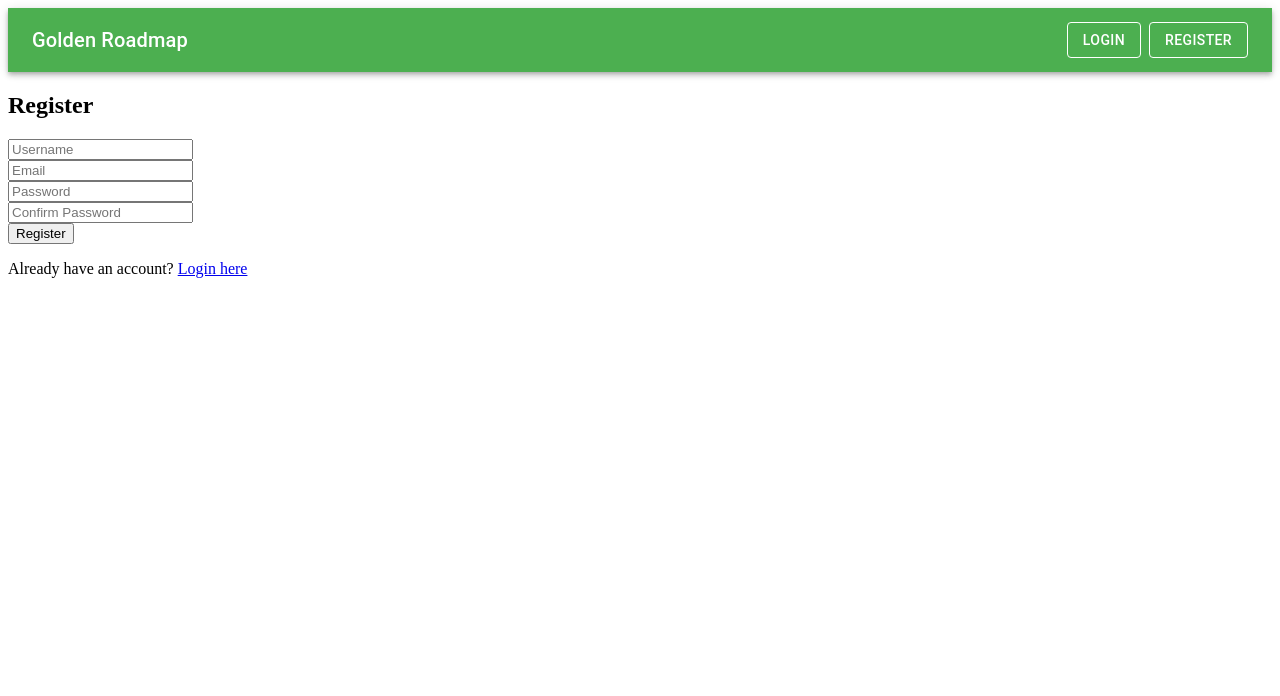
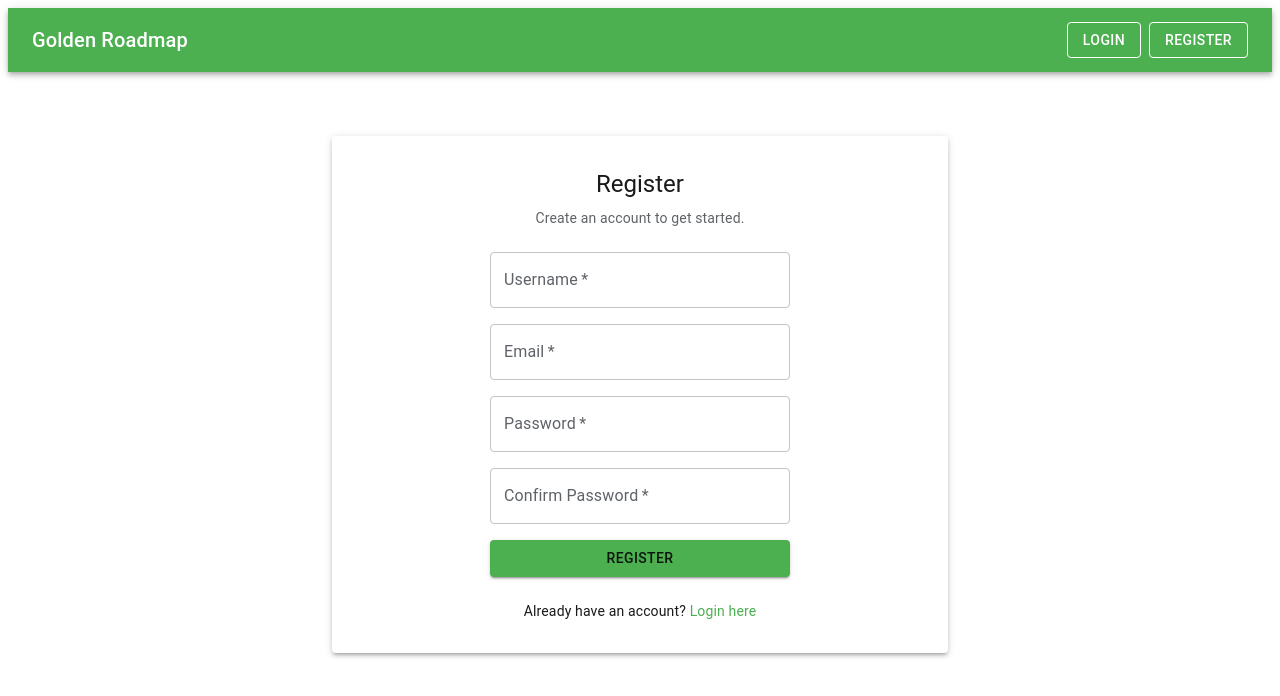
Before and after one commit to NC-6-2-Capstones/Pivot-Pioneers-FE, a React (Vite) app: page /register in a window 1280 px wide. Shown: the top 696 px of the page. Built offline with nearby package versions, Linux system fonts and the light colour scheme.

Commit message:
added register container with material ui

```diff
--- a/src/pages/RegisterPage.jsx
+++ b/src/pages/RegisterPage.jsx
@@ -1,6 +1,7 @@
 
 import React, { useState } from 'react';
 import { useNavigate } from 'react-router-dom';
+import { Typography, Container, Paper, Box, TextField, Button, Alert } from '@mui/material';
 import { useAuth } from '../contexts/AuthContext';
 
 const RegisterPage = () => {
@@ -37,68 +38,114 @@ const RegisterPage = () => {
             await register(username, email, password);
             // Navigation happens in the effect when isAuthenticated changes
         } catch (err) {
+            console.error('Registration error:', err);
+            console.error('Response data:', err.response?.data);
+
+            if (err.response?.data) {
+                // Format error messages from the API
+                const errors = err.response.data;
+                const errorMessages = [];
+
+                for (const field in errors) {
+                    if (Array.isArray(errors[field])) {
+                        errorMessages.push(`${field}: ${errors[field].join(', ')}`);
+                    } else if (typeof errors[field] === 'string') {
+                        errorMessages.push(`${field}: ${errors[field]}`);
+                    }
+                }
+
+                setError(errorMessages.join('\n') || 'Registration failed');
+            } else {
                 setError(err.message || 'Registration failed. Please try again.');
+            }
         } finally {
             setLoading(false);
         }
     };
 
     return (
-    <div>
-      <h2>Register</h2>
+        <Container maxWidth="sm">
+            <Box sx={{ mt: 8, display: 'flex', flexDirection: 'column', alignItems: 'center' }}>
+                <Paper elevation={3} sx={{ p: 4, width: '100%' }}>
+                    <Typography component="h1" variant="h5" align="center" gutterBottom>
+                        Register
+                    </Typography>
+                    <Typography variant="body2" color="text.secondary" align="center" sx={{ mb: 3 }}>
+                        Create an account to get started.
+                    </Typography>
 
-      {error && <div className="error-message">{error}</div>}
+                    <Box sx={{ display: 'flex', justifyContent: 'center' }}>
+                        <Box component="form" onSubmit={handleRegister} sx={{ display: 'flex', flexDirection: 'column', gap: 2, width: 300 }}>
+                            {error && <Alert severity="error" sx={{ mb: 1 }}>{error}</Alert>}
 
-      <form onSubmit={handleRegister}>
-        <div className="form-group">
-          <input
+                            <TextField
+                                label="Username"
                                 type="text"
                                 value={username}
                                 onChange={(e) => setUsername(e.target.value)}
-            placeholder="Username"
                                 required
+                                fullWidth
                             />
-        </div>
 
-        <div className="form-group">
-          <input
+                            <TextField
+                                label="Email"
                                 type="email"
                                 value={email}
                                 onChange={(e) => setEmail(e.target.value)}
-            placeholder="Email"
                                 required
+                                fullWidth
                             />
-        </div>
 
-        <div className="form-group">
-          <input
+                            <TextField
+                                label="Password"
                                 type="password"
                                 value={password}
                                 onChange={(e) => setPassword(e.target.value)}
-            placeholder="Password"
                                 required
+                                fullWidth
                             />
-        </div>
 
-        <div className="form-group">
-          <input
+                            <TextField
+                                label="Confirm Password"
                                 type="password"
                                 value={confirmPassword}
                                 onChange={(e) => setConfirmPassword(e.target.value)}
-            placeholder="Confirm Password"
                                 required
+                                fullWidth
                             />
-        </div>
 
-        <button type="submit" disabled={loading}>
+                            <Button
+                                type="submit"
+                                variant="contained"
+                                color="primary"
+                                disabled={loading}
+                                fullWidth
+                            >
                                 {loading ? 'Registering...' : 'Register'}
-        </button>
-      </form>
+                            </Button>
+                        </Box>
+                    </Box>
 
-      <p>
-        Already have an account? <a href="/login">Login here</a>
-      </p>
-    </div>
+                    <Box sx={{ mt: 3, textAlign: 'center' }}>
+                        <Typography variant="body2">
+                            Already have an account?{' '}
+                            <Typography
+                                component="a"
+                                variant="body2"
+                                href="/login"
+                                sx={{
+                                    color: 'primary.main',
+                                    textDecoration: 'none',
+                                    '&:hover': { textDecoration: 'underline' }
+                                }}
+                            >
+                                Login here
+                            </Typography>
+                        </Typography>
+                    </Box>
+                </Paper>
+            </Box>
+        </Container>
     );
 };
 
```
Lines whose indentation alone changed are shown as unchanged.
